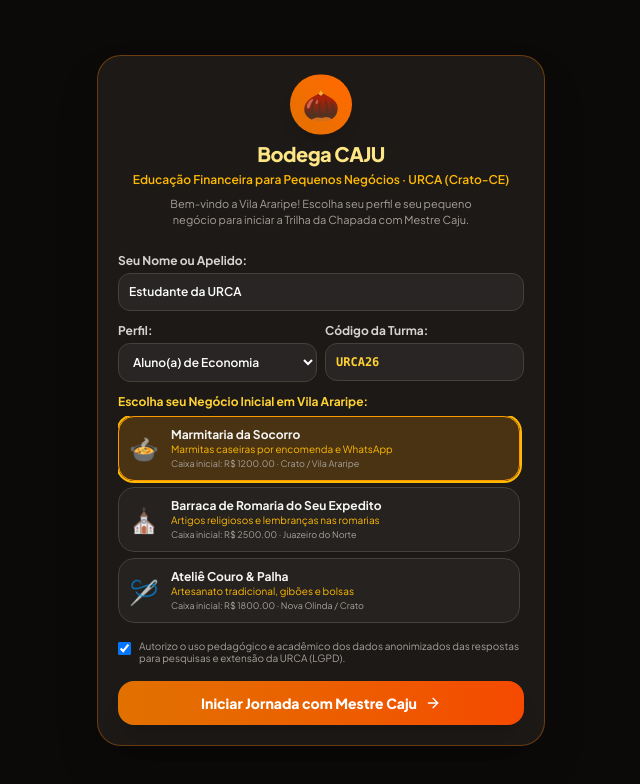
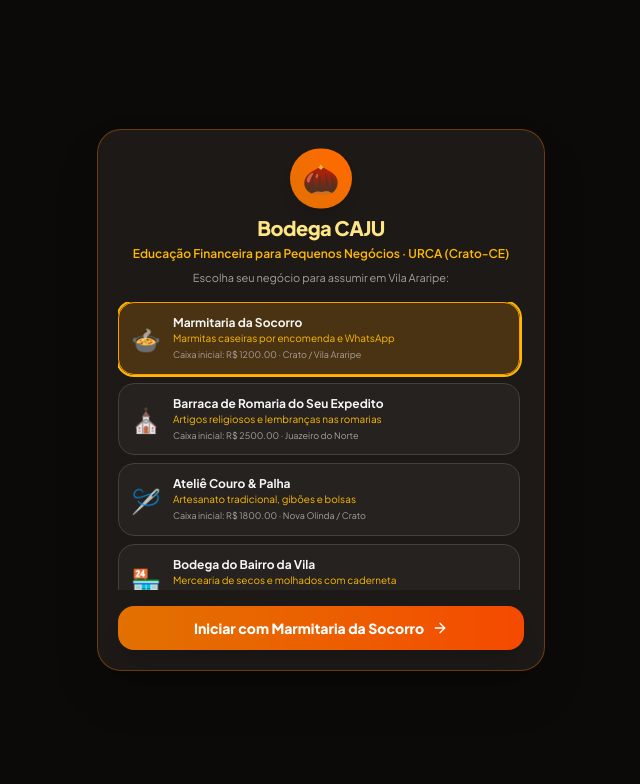
Before and after one commit to ramaandrade/bodega-caju, a React (Vite) app: page / in a window 1280 px wide. Shown: the top 784 px of the page, without its empty margins (319-959 px from the left). Built offline with nearby package versions, Linux system fonts and the light colour scheme.

Commit message:
refactor: remocao de campos burocraticos de onboarding e selecao direta de negocio

```diff
--- a/src/App.jsx
+++ b/src/App.jsx
@@ -41,11 +41,7 @@ export default function App() {
   const [showGlossary, setShowGlossary] = useState(false);
 
   // Onboarding temp state
-  const [onboardingName, setOnboardingName] = useState('Estudante da URCA');
-  const [onboardingRole, setOnboardingRole] = useState('aluno');
-  const [onboardingClass, setOnboardingClass] = useState('URCA26');
   const [onboardingBiz, setOnboardingBiz] = useState(PLAYABLE_BUSINESSES[0]);
-  const [lgpdAccepted, setLgpdAccepted] = useState(true);
 
   // Persist game state on changes
   useEffect(() => {
@@ -207,11 +203,11 @@ export default function App() {
   };
 
   // Finish Onboarding
-  const handleFinishOnboarding = () => {
-    const initialState = createInitialState(onboardingBiz, {
-      name: onboardingName,
-      role: onboardingRole,
-      classCode: onboardingClass
+  const handleFinishOnboarding = (biz = onboardingBiz) => {
+    const initialState = createInitialState(biz, {
+      name: 'Estudante',
+      role: 'aluno',
+      classCode: 'URCA26'
     });
     setGameState(initialState);
     setHasStarted(true);
@@ -222,7 +218,7 @@ export default function App() {
   const isHighContrast = gameState.settings?.highContrast;
   const isLargeFont = gameState.settings?.fontSize === 'large';
 
-  // ---------------- ONBOARDING SCREEN ----------------
+  // ---------------- ONBOARDING SCREEN (ESCOLHA DIRETA DO NEGÓCIO) ----------------
   if (!hasStarted) {
     return (
       <div className="min-h-screen bg-stone-950 text-stone-100 flex items-center justify-center p-3">
@@ -238,57 +234,17 @@ export default function App() {
               Educação Financeira para Pequenos Negócios · URCA (Crato-CE)
             </p>
             <p className="text-[11px] text-stone-400 max-w-xs mx-auto pt-1">
-              Bem-vindo a Vila Araripe! Escolha seu perfil e seu pequeno negócio para iniciar a Trilha da Chapada com Mestre Caju.
+              Escolha seu negócio para assumir em Vila Araripe:
             </p>
           </div>
 
-          <div className="space-y-3 pt-2 text-xs">
-            <div>
-              <label className="font-bold text-stone-300 block mb-1">Seu Nome ou Apelido:</label>
-              <input
-                type="text"
-                value={onboardingName}
-                onChange={(e) => setOnboardingName(e.target.value)}
-                className="w-full p-2.5 rounded-xl bg-stone-800 border border-stone-700 text-white font-semibold text-xs focus:outline-none focus:border-amber-500"
-              />
-            </div>
-
-            <div className="grid grid-cols-2 gap-2">
-              <div>
-                <label className="font-bold text-stone-300 block mb-1">Perfil:</label>
-                <select
-                  value={onboardingRole}
-                  onChange={(e) => setOnboardingRole(e.target.value)}
-                  className="w-full p-2.5 rounded-xl bg-stone-800 border border-stone-700 text-white font-semibold text-xs focus:outline-none focus:border-amber-500"
-                >
-                  <option value="aluno">Aluno(a) de Economia</option>
-                  <option value="empreendedor">Empreendedor(a)</option>
-                  <option value="professor">Professor / Extensionista</option>
-                </select>
-              </div>
-
-              <div>
-                <label className="font-bold text-stone-300 block mb-1">Código da Turma:</label>
-                <input
-                  type="text"
-                  value={onboardingClass}
-                  onChange={(e) => setOnboardingClass(e.target.value)}
-                  className="w-full p-2.5 rounded-xl bg-stone-800 border border-stone-700 text-amber-300 font-mono font-bold text-xs uppercase"
-                />
-              </div>
-            </div>
-
-            {/* Choose 1 of 5 businesses */}
-            <div>
-              <label className="font-bold text-amber-300 block mb-1.5">
-                Escolha seu Negócio Inicial em Vila Araripe:
-              </label>
-              <div className="space-y-1.5 max-h-52 overflow-y-auto pr-1 no-scrollbar">
+          {/* Seleção direta do negócio sem burocracia */}
+          <div className="space-y-2 max-h-72 overflow-y-auto pr-1 no-scrollbar">
             {PLAYABLE_BUSINESSES.map(b => (
               <div
                 key={b.id}
                 onClick={() => setOnboardingBiz(b)}
-                    className={`p-2.5 rounded-2xl border cursor-pointer transition-all flex items-center gap-3 ${
+                className={`p-3 rounded-2xl border cursor-pointer transition-all flex items-center gap-3 ${
                   onboardingBiz.id === b.id
                     ? 'bg-amber-500/20 border-amber-500 ring-2 ring-amber-400'
                     : 'bg-stone-800/80 border-stone-700 hover:border-stone-600'
@@ -305,29 +261,12 @@ export default function App() {
               </div>
             ))}
           </div>
-            </div>
-
-            {/* LGPD Consent */}
-            <div className="flex items-start gap-2 pt-1 text-[10px] text-stone-400">
-              <input
-                type="checkbox"
-                id="lgpd"
-                checked={lgpdAccepted}
-                onChange={(e) => setLgpdAccepted(e.target.checked)}
-                className="mt-0.5 rounded text-amber-600 focus:ring-0"
-              />
-              <label htmlFor="lgpd" className="leading-tight">
-                Autorizo o uso pedagógico e acadêmico dos dados anonimizados das respostas para pesquisas e extensão da URCA (LGPD).
-              </label>
-            </div>
-          </div>
 
           <button
-            disabled={!lgpdAccepted || !onboardingName.trim()}
-            onClick={handleFinishOnboarding}
-            className="w-full py-3 rounded-2xl bg-gradient-to-r from-amber-600 to-orange-600 hover:from-amber-500 hover:to-orange-500 text-white font-extrabold text-sm shadow-xl flex items-center justify-center gap-2 active:scale-95 transition-all disabled:opacity-50"
+            onClick={() => handleFinishOnboarding(onboardingBiz)}
+            className="w-full py-3 rounded-2xl bg-gradient-to-r from-amber-600 to-orange-600 hover:from-amber-500 hover:to-orange-500 text-white font-extrabold text-sm shadow-xl flex items-center justify-center gap-2 active:scale-95 transition-all"
           >
-            <span>Iniciar Jornada com Mestre Caju</span>
+            <span>Iniciar com {onboardingBiz.name}</span>
             <ArrowRight className="w-4 h-4" />
           </button>
         </div>
--- a/src/components/Navbar.jsx
+++ b/src/components/Navbar.jsx
@@ -181,16 +181,16 @@ export function Navbar({
 
             <div className="py-3 space-y-2 text-xs">
               <div className="flex justify-between py-1 border-b border-stone-800/60">
-                <span className="text-stone-400">Empreendedor(a):</span>
-                <span className="font-semibold text-white">{profile.name}</span>
+                <span className="text-stone-400">Negócio Atual:</span>
+                <span className="font-bold text-amber-300">{businessState.name}</span>
               </div>
               <div className="flex justify-between py-1 border-b border-stone-800/60">
-                <span className="text-stone-400">Perfil:</span>
-                <span className="font-semibold text-amber-300 uppercase">{profile.role}</span>
+                <span className="text-stone-400">Responsável:</span>
+                <span className="font-semibold text-white">{businessState.owner}</span>
               </div>
               <div className="flex justify-between py-1 border-b border-stone-800/60">
-                <span className="text-stone-400">Turma URCA:</span>
-                <span className="font-mono text-white">{profile.classCode}</span>
+                <span className="text-stone-400">Ponto Comercial:</span>
+                <span className="font-mono text-stone-200">{businessState.city || 'Cariri Cearense'}</span>
               </div>
               <div className="flex justify-between py-1 border-b border-stone-800/60">
                 <span className="text-stone-400">Graduação Atual:</span>
```
Lines whose indentation alone changed are shown as unchanged.
